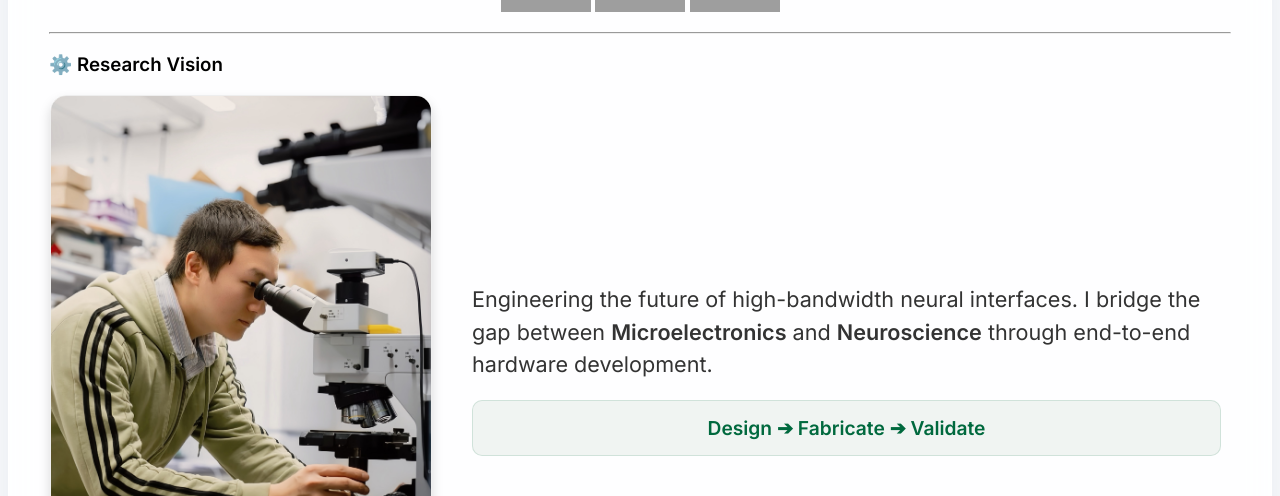
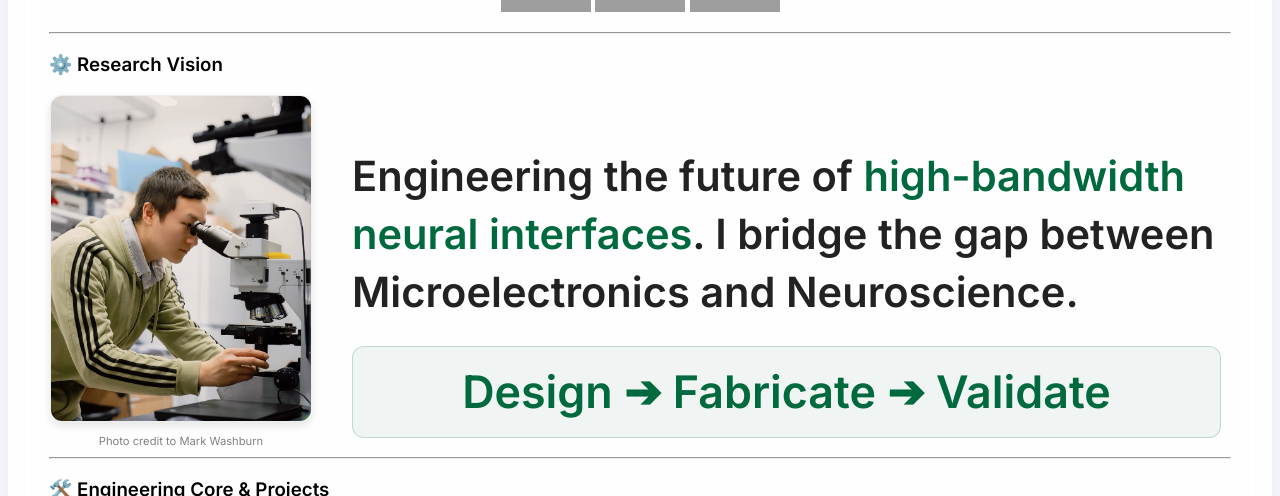
Before and after one commit to Tianyu-Bai/Tianyu-Bai.github.io, a Jekyll site: the page built from _pages/includes/intro.md, in a window 1280 px wide and 900 px high, scrolled down 1101 px, cut to the strip 109-605 px from the top of the window. Built offline with Jekyll 4.4.1, drawn with Linux system fonts in a browser that asks for light colours; our own code applies the rules of GitHub Pages for plain Markdown files; grey boxes are pictures that could not be loaded.

Commit message:
Update intro section styling and content

```diff
--- a/_pages/includes/intro.md
+++ b/_pages/includes/intro.md
@@ -16,16 +16,17 @@
 
 <table style="width: 100%; border: none; border-collapse: collapse; background: transparent;">
   <tr style="border: none; background: transparent;">
-    <td style="border: none; padding-right: 30px; text-align: center; width: 380px; vertical-align: middle; background: transparent;">
-      <img src="/images/Microscope observing.jpg" width="380" style="border-radius: 16px; border: 1px solid #eee; box-shadow: 0 6px 12px rgba(0,0,0,0.15);">
-      <br>
-      <p style="margin-top: 8px;"><sub style="color: gray; font-size: 0.6em;">Photo credit to Mark Washburn</sub></p>
+    <td style="border: none; padding-right: 30px; text-align: center; width: 260px; vertical-align: middle; background: transparent;">
+      <img src="/images/Microscope observing.jpg" width="260" style="border-radius: 12px; border: 1px solid #eee; box-shadow: 0 4px 8px rgba(0,0,0,0.1);">
+      <p style="margin: 8px 0 0 0; text-align: center;">
+        <sub style="color: gray; font-size: 0.7em; display: block;">Photo credit to Mark Washburn</sub>
+      </p>
     </td>
     <td style="border: none; padding: 10px; vertical-align: middle; background: transparent;">
-      <p style="font-size: 1.35em; line-height: 1.5; font-weight: 500; color: #333; margin-bottom: 20px;">
-        Engineering the future of high-bandwidth neural interfaces. I bridge the gap between <b>Microelectronics</b> and <b>Neuroscience</b> through end-to-end hardware development.
+      <p style="font-size: 2.6em; line-height: 1.4; font-weight: 600; color: #222; margin-bottom: 25px;">
+        Engineering the future of <span style="color: #00693E;">high-bandwidth neural interfaces</span>. I bridge the gap between <b>Microelectronics</b> and <b>Neuroscience</b>.
       </p>
-      <div align="center" style="background: #f0f4f2; color: #00693E; padding: 15px; border-radius: 10px; font-size: 1.2em; font-weight: bold; border: 1px solid #00693E22;">
+      <div align="center" style="background: #f0f4f2; color: #00693E; padding: 18px; border-radius: 12px; font-size: 2.8em; font-weight: bold; border: 1px solid #00693E33;">
         Design ➔ Fabricate ➔ Validate
       </div>
     </td>
```
